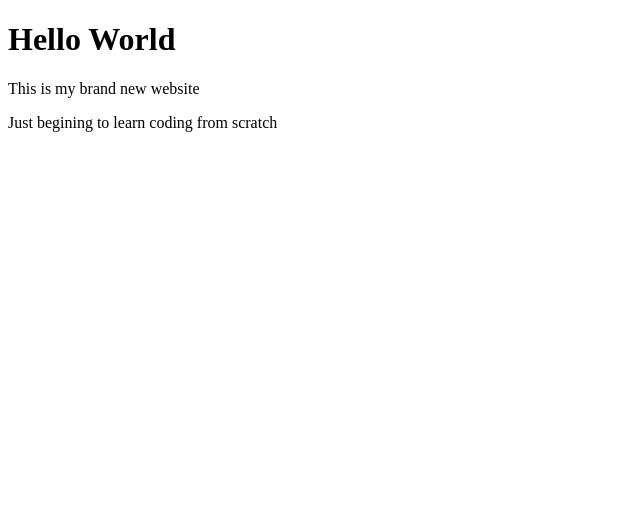
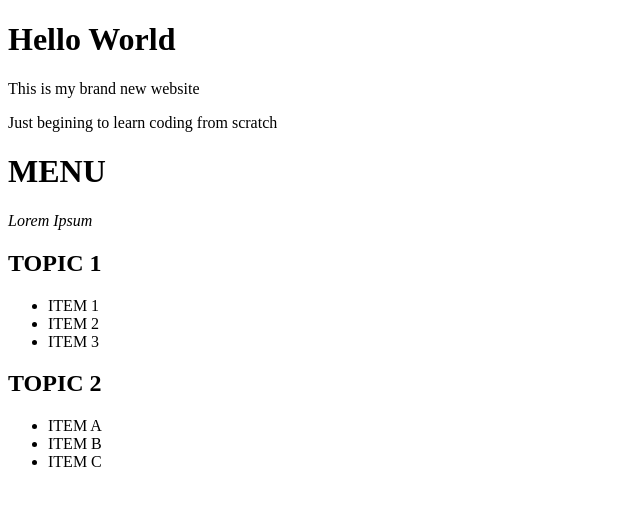
Before and after one commit to fabianofma/fabianofma.github.io, a plain HTML site: page index.html in a window 1280 px wide. Shown: the whole page, without its empty margins (0-640 px from the left). Drawn offline with Linux system fonts and the light colour scheme.

Commit message:
Atualizar o index.html

```diff
--- a/index.html
+++ b/index.html
@@ -9,5 +9,21 @@
     <h1>Hello World</h1>
     <p>This is my brand new website</p>
     <p>Just begining to learn coding from scratch</p>
+
+<h1 id="menu">MENU</h1>
+<p><em>Lorem Ipsum</em></p>
+<h2 id="topic-1">TOPIC 1</h2>
+<ul>
+<li>ITEM 1</li>
+<li>ITEM 2</li>
+<li>ITEM 3</li>
+</ul>
+<h2 id="topic-2">TOPIC 2</h2>
+<ul>
+<li>ITEM A</li>
+<li>ITEM B</li>
+<li>ITEM C</li>
+</ul>
+
 </body>
 </html>
```
